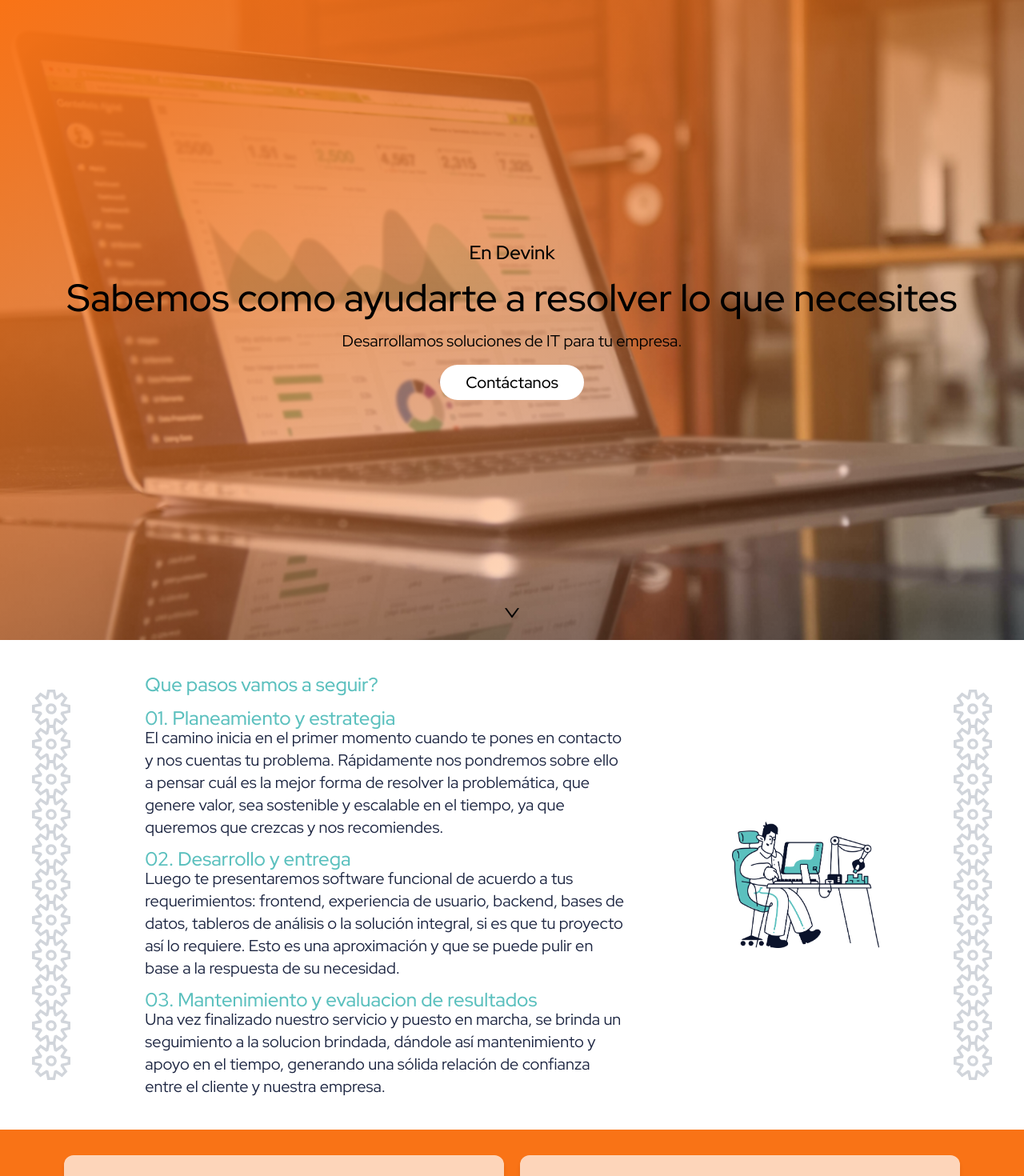
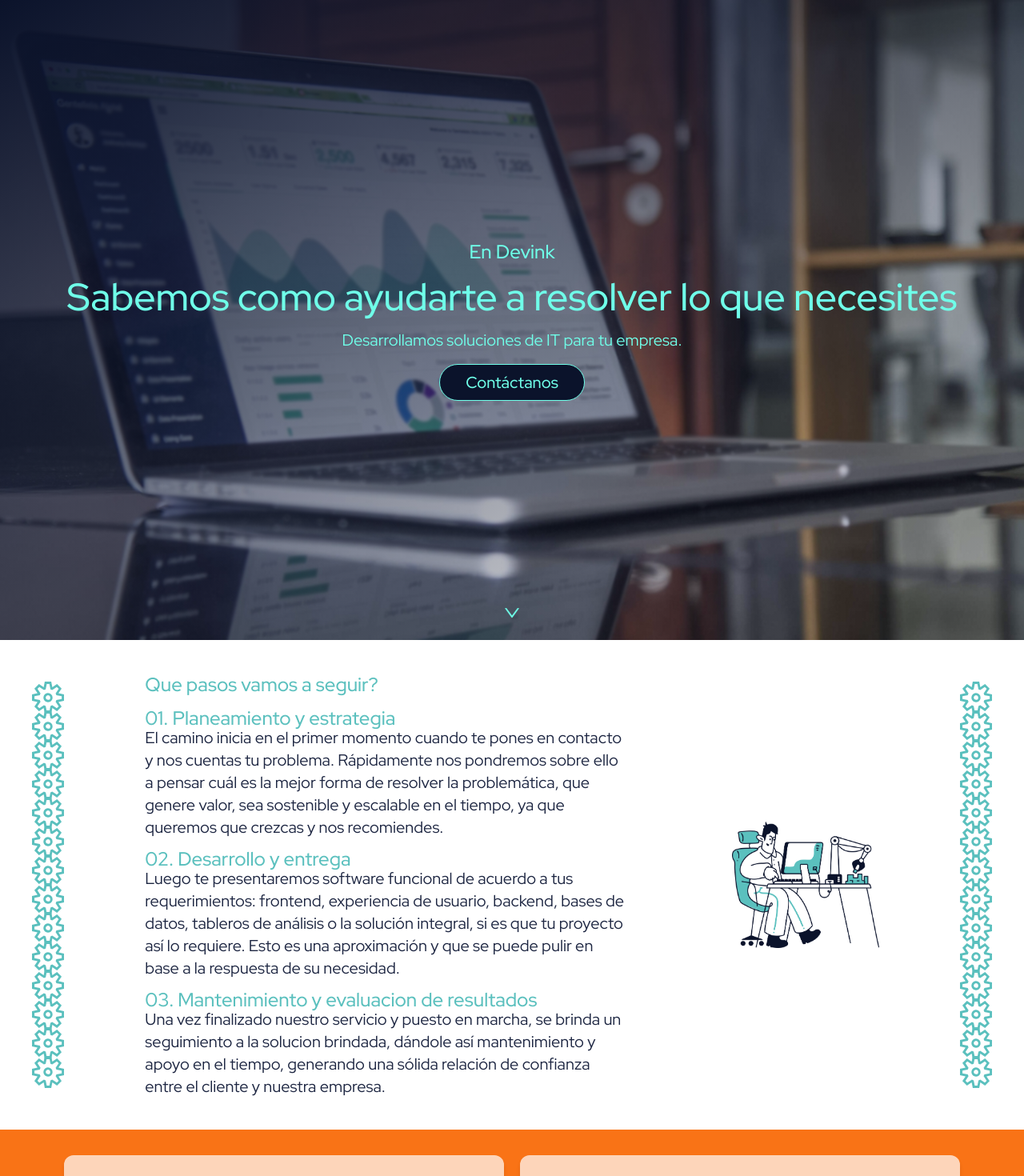
Before and after one commit to Devink-Solutions/devink, a Next.js app: page / in a window 1280 px wide. Shown: the top 1470 px of the page at 80% size. Built offline with nearby package versions, Linux system fonts and the light colour scheme; what tailwindcss-animated would draw is missing.

Commit message:
refactor hero-gears

```diff
--- a/components/Gear.jsx
+++ b/components/Gear.jsx
@@ -2,9 +2,9 @@ import { VscSettingsGear } from "react-icons/vsc"
 const Gear = ({ reverse }) => {
   return (
     <VscSettingsGear
-      color="#d1d5db"
-      className={reverse ? "gear-reverse" : "animate-spin-slow "}
-      size={"3em"}
+      color="#5BC0BE"
+      className={` ${reverse ? "gear-reverse" : "animate-spin-slow"} `}
+      size={"2.5em"}
     />
   )
 }
--- a/components/GearColumn.jsx
+++ b/components/GearColumn.jsx
@@ -1,7 +1,7 @@
 import Gear from "./Gear"
 const GearColumn = () => {
   return (
-    <section className="hidden h-2/3 flex-col space-y-[-4px] md:flex">
+    <section className="hidden flex-col space-y-[-4px] md:flex">
       <Gear reverse={true} />
       <Gear />
       <Gear reverse={true} />
@@ -13,6 +13,9 @@ const GearColumn = () => {
       <Gear reverse={true} />
       <Gear />
       <Gear reverse={true} />
+      <Gear />
+      <Gear reverse={true} />
+      <Gear />
     </section>
   )
 }
--- a/components/Hero.js
+++ b/components/Hero.js
@@ -3,8 +3,8 @@ import { AiOutlineDown } from "react-icons/ai"
 
 const Hero = () => {
   return (
-    <section className="h-screen w-full bg-[url('/laptop.jpeg')] bg-cover bg-no-repeat text-black">
-      <header className="flex h-full flex-col items-center justify-center gap-4 bg-gradient-to-br from-orange-500 to-transparent text-center">
+    <section className="z-20 h-screen w-full bg-[url('/laptop.jpeg')] bg-cover bg-fixed bg-no-repeat text-cyan-bright">
+      <header className="flex h-full flex-col items-center justify-center gap-4 bg-gradient-to-br from-[#0B132B] to-transparent bg-fixed text-center">
         <h3 className="animate-fade-up text-2xl font-medium animate-delay-75">
           En Devink
         </h3>
@@ -14,11 +14,11 @@ const Hero = () => {
         <h4 className="animate-fade-up text-xl animate-delay-75">
           Desarrollamos soluciones de IT para tu empresa.
         </h4>
-        <button className="animate-fade-up rounded-full bg-white px-8 py-2 text-xl font-medium text-black animate-delay-75">
+        <button className="animate-fade-up rounded-full border border-[#6fffe9] bg-[#0B132B] px-8 py-2 text-xl font-medium  text-[#6FFFE9] animate-delay-75">
           Contáctanos
         </button>
         <figure className="absolute bottom-4">
-          <AiOutlineDown color="#000" className="animate-bounce text-2xl" />
+          <AiOutlineDown color="#6fffe9" className="animate-bounce text-2xl" />
         </figure>
       </header>
     </section>
```
